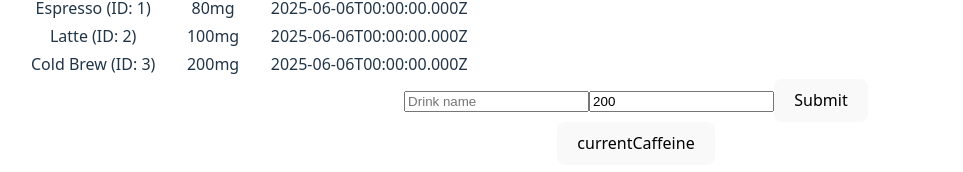
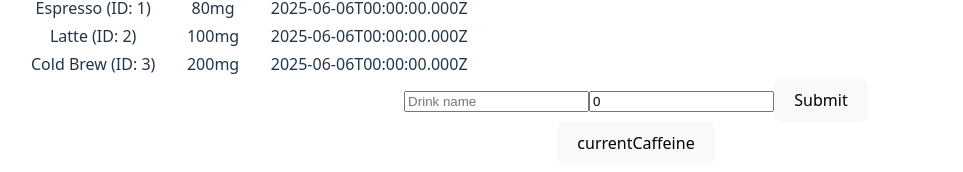
Before and after one commit to moreno-m2698/OverCaffeinated, a Vue app in the folder frontend/: page / in a window 1280 px wide. Shown: the part 283-455 px from the top of the page, without its empty margins (4-967 px from the left). Built offline with nearby package versions, Linux system fonts and the light colour scheme.

Commit message:
Created DrinkForm component

```diff
--- /dev/null
+++ b/frontend/src/components/index/DrinkForm.vue
@@ -0,0 +1,37 @@
+<script setup lang="ts">
+import { ref } from "vue";
+
+const name = ref<string>("");
+const caffiene = ref<number>(0);
+
+const emit = defineEmits<{
+    (e: 'submit', name: string, caffeine: number) : void
+}>()
+
+async function emitSubmit() {
+    emit('submit', name.value, caffiene.value)
+    name.value = ""
+    caffiene.value = 0
+}
+
+</script>
+<template>
+    <form @submit.prevent="emitSubmit">
+      <input
+        name="drink"
+        type="text"
+        v-model="name"
+        placeholder="Drink name"
+        required
+      />
+      <input
+        name="caffeine"
+        type="number"
+        v-model="caffiene"
+        min="0"
+        step="0.1"
+        required
+      />
+      <button type="submit">Submit</button>
+    </form>
+</template>
--- a/frontend/src/components/layouts/AppMain.vue
+++ b/frontend/src/components/layouts/AppMain.vue
@@ -2,6 +2,8 @@
 import { ref, watch, onMounted } from "vue";
 import axios from "axios";
 import VueApexCharts from "vue3-apexcharts";
+
+import DrinkForm from "../index/DrinkForm.vue";
 
 type User = {
   id: number,
@@ -18,9 +20,6 @@ type Drink = {
 }
 
 const drinks = ref<Drink[]>([]);
-const drinkName = ref("");
-const drinkCaffeine = ref(200);
-
 const user = ref<User>();
 
 const chartOptions = ref({
@@ -57,41 +56,13 @@ type Point = {
 
 const series = ref<Series[]>([
   {
-    name: 'caffeine',
+    name: '',
     data: []
   }
 ]);
 
 const HL = 6 * 60 * 60 * 1000; // half-life in milliseconds
 const K = Math.log(2) / HL; // Caffeine decay constant
-
-if (import.meta.env.MODE === "development") {
-  const today = new Date();
-  today.setUTCHours(0);
-  today.setUTCMinutes(0);
-  today.setUTCSeconds(0);
-  today.setUTCMilliseconds(0);
-
-  const yesterday = new Date(today.valueOf() - 24 * 60 * 60 * 1000)
-  const mockDrinkData = [
-    { id: 1, name: "Espresso", caffeine: 80, date: yesterday.toISOString() },
-    { id: 2, name: "Latte", caffeine: 100, date: yesterday.toISOString() },
-    { id: 3, name: "Cold Brew", caffeine: 200, date: yesterday.toISOString() },
-  ];
-  drinks.value = mockDrinkData
-  const mockUser = { // TODO: User is tied to app instance will need to import with props in final
-    id: 1,
-    username: "janedoe",
-    password: "secret",
-    lastObservation: today.valueOf(),
-    caffeine: 200
-  }
-
-  user.value = mockUser
-
-  series.value[0].data = getSeries()
-
-}
 
 function getSeries(caffeine: number | null = null, time: Date | null = null) {
 
@@ -107,9 +78,9 @@ function getSeries(caffeine: number | null = null, time: Date | null = null) {
     today.setUTCMilliseconds(0);
 
     // Give the current series based on the users caffeine amount
-    const QUARTERHOURS = 24 * 4;
+    const AMOUNT15MINUTEINTERVALSINDAY = 24 * 4;
 
-    for (let i = 0; i < QUARTERHOURS; i++) {
+    for (let i = 0; i < AMOUNT15MINUTEINTERVALSINDAY; i++) {
       res.push({
         x: today.valueOf() + (MINUTES15 * i),
         y: calcCaffeine(user.value!.caffeine, MINUTES15 * i)
@@ -127,11 +98,13 @@ function getSeries(caffeine: number | null = null, time: Date | null = null) {
 
     const currentCaffeine = calcCaffeine(user.value!.caffeine, time.valueOf() - user.value!.lastObservation) + caffeine;
     res = [...series.value[0].data.filter((p) => p.x < time.valueOf())];
+
     // Updates the user model
     user.value!.caffeine = currentCaffeine;
     user.value!.lastObservation = time.valueOf();
 
     for (let i = 0; i < 24 * 4; i++) {
+
       res.push({
         x: time.valueOf() + (MINUTES15 * i),
         y: calcCaffeine(currentCaffeine, MINUTES15 * i)
@@ -142,67 +115,96 @@ function getSeries(caffeine: number | null = null, time: Date | null = null) {
   }
 }
 
-
-
-
 function calcCaffeine(c0: number, t: number) {
   return c0 * Math.exp(-K * t);
 }
 
-async function addDrink() {
+function postDrink(name: string, caffeine: number) {
+  if (import.meta.env.MODE = "development") {
+    const current = new Date();
+    const drink: Drink = {
+      id: drinks.value.length + 1,
+      name: name,
+      caffeine: caffeine,
+      date: current.toISOString()
+    };
 
-  const errors = []
+    drinks.value.push(drink);
 
-  if (import.meta.env.MODE === "development") {
-    if (!drinkName.value || drinkName.value.length < 0) {
-      errors.push("Invalid drink name");
-    }
-
-    if (typeof drinkCaffeine.value !== "number" || isNaN(drinkCaffeine.value)) {
-      errors.push("Caffeine must be numeric");
-
-    } else if (drinkCaffeine.value < 0) {
-      errors.push("Caffeine cannot be negative");
-    }
-
-    if (errors.length > 0 ) {
-      console.log("Errors: " + errors)
-      return;
-    }
-
-    const currentTime = new Date();
-
-    const newDrink: Drink = {
-      id: drinks.value.length + 1,
-      name: drinkName.value,
-      caffeine: drinkCaffeine.value,
-      date: currentTime.toISOString()
-    }
-
-    drinks.value.push(newDrink)
-
-    // Updates the graph data
-    series.value[0].data = getSeries(drinkCaffeine.value, currentTime)
-
-    drinkName.value = "";
-    drinkCaffeine.value = 0;
+    series.value[0].data = getSeries(caffeine, current);
   }
 
   else {
 
   }
+
 }
-
-// TODO: Create function to update the series being shown in the app
-//
-// 2. Find caffeine at current time
-// 3. Add new caffeine to current time
-// 4. Delete all points after current time
-// 5. Add new points
 
 function currentCaffeineAlert() {
   alert(user.value!.caffeine)
 }
+
+
+function init() {
+  if (import.meta.env.MODE === "development") {
+    const today = new Date();
+    today.setUTCHours(0);
+    today.setUTCMinutes(0);
+    today.setUTCSeconds(0);
+    today.setUTCMilliseconds(0);
+
+    const yesterday = new Date(today.valueOf() - 24 * 60 * 60 * 1000)
+    const mockDrinkData = [
+      { id: 1, name: "Espresso", caffeine: 80, date: yesterday.toISOString() },
+      { id: 2, name: "Latte", caffeine: 100, date: yesterday.toISOString() },
+      { id: 3, name: "Cold Brew", caffeine: 200, date: yesterday.toISOString() },
+    ];
+    drinks.value = mockDrinkData
+    const mockUser = { // TODO: User is tied to app instance will need to import with props in final
+      id: 1,
+      username: "janedoe",
+      password: "secret",
+      lastObservation: today.valueOf(),
+      caffeine: 200
+    }
+
+    user.value = mockUser
+
+    series.value[0].data = getSeries()
+    series.value[0].name = "caffeine"
+
+  }
+
+  else {
+    const today = new Date();
+    today.setUTCHours(0);
+    today.setUTCMinutes(0);
+    today.setUTCSeconds(0);
+    today.setUTCMilliseconds(0);
+
+    const yesterday = new Date(today.valueOf() - 24 * 60 * 60 * 1000)
+    const mockDrinkData = [
+      { id: 1, name: "Espresso", caffeine: 80, date: yesterday.toISOString() },
+      { id: 2, name: "Latte", caffeine: 100, date: yesterday.toISOString() },
+      { id: 3, name: "Cold Brew", caffeine: 200, date: yesterday.toISOString() },
+    ];
+    drinks.value = mockDrinkData
+    const mockUser = { // TODO: User is tied to app instance will need to import with props in final
+      id: 1,
+      username: "janedoe",
+      password: "secret",
+      lastObservation: today.valueOf(),
+      caffeine: 200
+    }
+
+    user.value = mockUser
+
+    series.value[0].data = getSeries()
+    series.value[0].name = "caffeine"
+  }
+}
+
+init()
 
 onMounted(async () => {
   if (import.meta.env.MODE === "development") {
@@ -257,25 +259,7 @@ watch(
         </tr>
       </tbody>
     </table>
-
-    <form @submit.prevent="addDrink">
-      <input
-        name="drink"
-        type="text"
-        v-model="drinkName"
-        placeholder="Drink name"
-        required
-      />
-      <input
-        name="caffeine"
-        type="number"
-        v-model="drinkCaffeine"
-        min="0"
-        step="0.1"
-        required
-      />
-      <button type="submit">Submit</button>
-    </form>
+    <DrinkForm @submit="postDrink"/>
     <button @click="currentCaffeineAlert">currentCaffeine</button>
   </div>
 </template>
```
Also changed, not shown: frontend/src/components/login/LoginForm.vue (added, +8 -0 lines).
